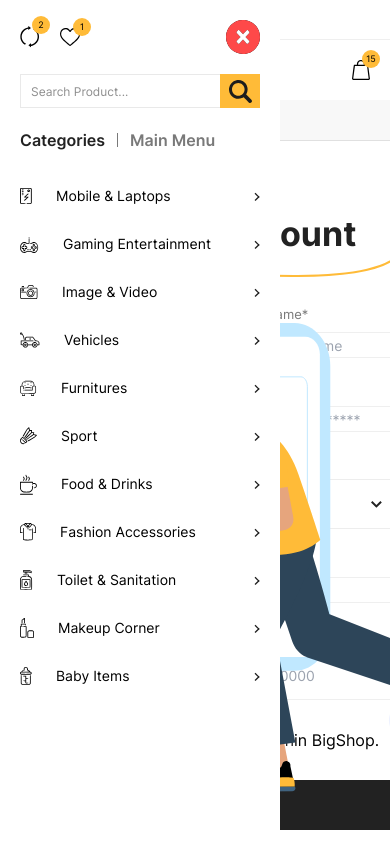
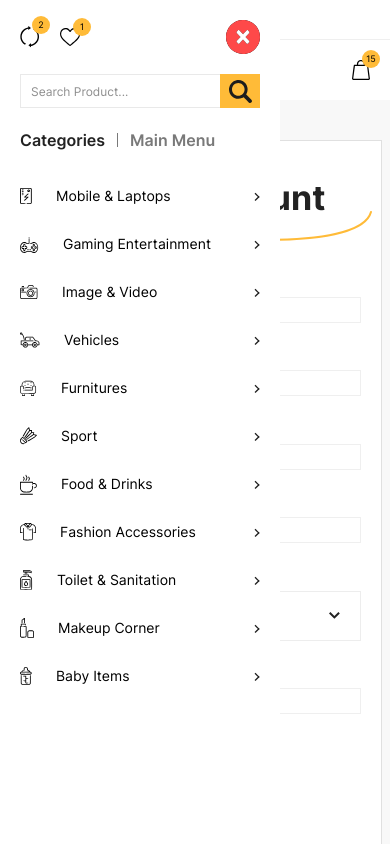
Before and after one commit to ifedayoagboola/bitsgiga-client, a React (Create React App) app: page /signup in a window 390 px wide. Shown: the top 844 px of the page. Built offline with nearby package versions, Linux system fonts and the light colour scheme.

Commit message:
signup page responsive

```diff
--- a/src/components/Auth/Signup/index.jsx
+++ b/src/components/Auth/Signup/index.jsx
@@ -12,8 +12,8 @@ export default function Signup() {
     <Layout childrenClasses="pt-0 pb-0">
       <div className="login-page-wrapper w-full py-10">
         <div className="container-x mx-auto">
-          <div className="flex items-center relative">
-            <div className="w-[572px] h-[783px] bg-white flex flex-col justify-center p-10 border border-[#E0E0E0]">
+          <div className="lg:flex items-center relative">
+            <div className="lg:w-[572px] w-full lg:h-[783px] bg-white flex flex-col justify-center sm:p-10 p-5 border border-[#E0E0E0]">
               <div className="w-full">
                 <div className="title-area flex flex-col justify-center items-center relative text-center mb-7">
                   <h1 className="text-[34px] font-bold leading-[74px] text-qblack">
@@ -37,7 +37,7 @@ export default function Signup() {
                   </div>
                 </div>
                 <div className="input-area">
-                  <div className="flex space-x-5 mb-5">
+                  <div className="flex sm:flex-row flex-col space-y-5 sm:space-y-0 sm:space-x-5 mb-5">
                     <InputCom
                       placeholder="Demo Name"
                       label="Frist Name*"
@@ -54,7 +54,7 @@ export default function Signup() {
                       inputClasses="h-[50px]"
                     />
                   </div>
-                  <div className="flex space-x-5 mb-5">
+                  <div className="flex sm:flex-row flex-col space-y-5 sm:space-y-0 sm:space-x-5 mb-5">
                     <InputCom
                       placeholder="Demo@gmail.com"
                       label="Email Address*"
@@ -106,7 +106,7 @@ export default function Signup() {
                       inputClasses="h-[50px]"
                     />
                   </div>
-                  <div className="flex space-x-5 mb-5">
+                  <div className="flex sm:flex-row flex-col space-y-5 sm:space-y-0 sm:space-x-5 mb-5">
                     <div className="w-1/2">
                       <h6 className="input-label text-qgray capitalize text-[13px] font-normal block mb-2 ">
                         Town / City*
@@ -132,7 +132,7 @@ export default function Signup() {
                       </div>
                     </div>
                     <div className="flex-1">
-                      <div className="w-full h-[50px]">
+                      <div className="w-full h-[50px] mb-5 sm:mb-0">
                         <InputCom
                           label="Postcode / ZIP*"
                           inputClasses="w-full h-full"
@@ -196,9 +196,9 @@ export default function Signup() {
                 </div>
               </div>
             </div>
-            <div className="flex-1 flex justify-center">
+            <div className="flex-1 lg:flex hidden transform scale-60 xl:scale-100   xl:justify-center">
               <div
-                className="absolute -right-20"
+                className="absolute xl:-right-20 -right-[138px]"
                 style={{ top: "calc(50% - 258px)" }}
               >
                 <Thumbnail />
```
